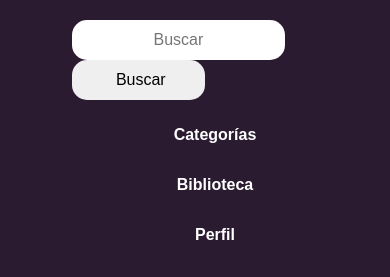
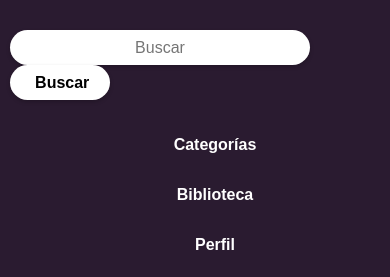
Before and after one commit to SherezadeLc/Tintero, a PHP site: page / in a window 390 px wide. Shown: the top 277 px of the page. Run offline with PHP 8.4, Linux system fonts and the light colour scheme; data that the repository does not hold is empty.

Commit message:
No funciona2.0

```diff
--- a/css/estilo.css
+++ b/css/estilo.css
@@ -74,31 +74,42 @@ nav ul li a:hover {
     align-items: center;
     justify-content: center;
     flex-direction: row;
-    gap: 100px;
+    gap: 10px;
+    margin: 20px 0;
 }
 
 #input-buscar {
-    width: 350px;
-    height: 30px;
+    width: 300px;
+    height: 35px;
     border: none;
     outline: none;
-    border-radius: 15px;
+    border-radius: 20px;
+    padding: 0 15px;
     text-align: center;
+    font-size: 1rem;
+    background-color: white;
+    color: black;
+    box-shadow: 0 2px 4px rgba(0,0,0,0.2);
 }
 
 #boton-buscar {
     width: 100px;
-    height: 30px;
+    height: 35px;
     border: none;
     outline: none;
     cursor: pointer;
-    border-radius: 15px;
+    border-radius: 20px;
+    font-size: 1rem;
+    font-weight: bold;
+    background-color: white;
+    color: black;
+    transition: background-color 0.3s ease, color 0.3s ease;
+    box-shadow: 0 2px 4px rgba(0,0,0,0.2);
 }
 
 #boton-buscar:hover {
     background-color: #110011;
     color: #DDCCDD;
-    border-radius: 15px;
 }
 
 .contenedor-nav {
@@ -223,24 +234,6 @@ h2 {
     margin-right: 0;
   }
 
-  .buscador {
-    flex-direction: column;
-    gap: 10px;
-    padding: 10px;
-  }
-
-  #input-buscar {
-    width: 80%;
-    height: 40px;
-    font-size: 1rem;
-  }
-
-  #boton-buscar {
-    width: 50%;
-    height: 40px;
-    font-size: 1rem;
-  }
-
   .contenedor-nav {
     flex-direction: column;
     align-items: center;
@@ -277,22 +270,6 @@ h2 {
     margin-right: 0;
   }
 
-  .buscador {
-    flex-direction: row;
-    justify-content: center;
-    gap: 30px;
-  }
-
-  #input-buscar {
-    width: 300px;
-    height: 35px;
-  }
-
-  #boton-buscar {
-    width: 120px;
-    height: 35px;
-  }
-
   .carrusel {
     width: 80%;
   }
@@ -324,14 +301,4 @@ h2 {
     justify-content: center;
     margin-right: 500px;
   }
-
-  .buscador {
-    flex-direction: row;
-    gap: 100px;
-  }
-
-  #input-buscar,
-  #boton-buscar {
-    height: 30px;
-  }
 }
```
